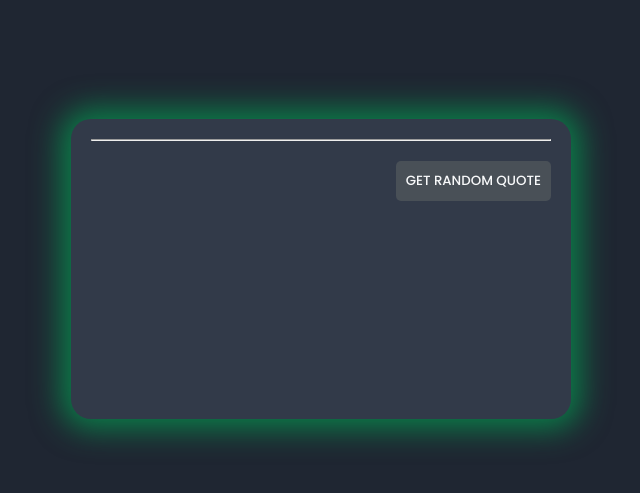
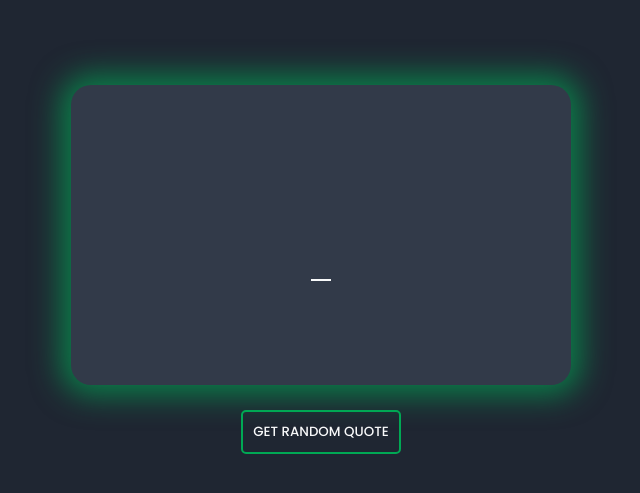
Before and after one commit to Mo7ammedd/taylor-quote-generator, a plain HTML site: page index.html in a window 1280 px wide. Shown: the part 131-624 px from the top of the page, without its empty margins (319-959 px from the left). Drawn offline with Linux system fonts and the light colour scheme.

Commit message:
add click box

```diff
--- a/index.html
+++ b/index.html
@@ -13,12 +13,11 @@
         <div class="text">
           <h4></h4>
         </div>
-      <hr />
-      <div class="song-container"> <p id="song"></p> </div>
-      <div class="btn">
+        <!-- <hr /> -->
+        <div class="song-container"><p id="song"></p></div>
+        <div class="btn"></div>
+      </div>
       <button>get random Quote</button>
-      </div>
-    </div>
     </div>
     <script src="./script.js"></script>
   </body>
--- a/script.js
+++ b/script.js
@@ -1,12 +1,14 @@
 const btn = document.querySelector("button");
-const heading = document.querySelector("h4");
+const heading = document.querySelector("h4"); // this will have the quote itself
 const songContainer = document.querySelector(".song-container"); // Assuming a container for song/album info
 
 btn.addEventListener("click", getRandomJoke);
 
 async function getRandomJoke() {
   try {
-    const response = await fetch("https://taylor-swift-lyrics-eaia.onrender.com/get");
+    const response = await fetch(
+      "https://taylor-swift-lyrics-eaia.onrender.com/get"
+    );
     const data = await response.json();
 
     if (!data.quote) {
@@ -20,11 +22,12 @@ async function getRandomJoke() {
       const songName = data.song;
       const albumName = data.album;
 
-      const songElement = document.createElement('p');
+      const songElement = document.createElement("p");
       songElement.id = `song-${Math.random().toString(36).substr(2, 9)}`;
       songElement.innerHTML = `<strong>Song:</strong> ${songName} - <strong>Album:</strong> ${albumName}`; // Combined and emphasized
 
-      songContainer.appendChild(songElement);
+      // songContainer.appendChild(songElement); appending everytime will duplicate it instead change the value itself
+      songContainer.innerHTML = songElement.innerHTML;
     } else {
       console.warn("API response didn't include song and album information.");
     }
--- a/style.css
+++ b/style.css
@@ -7,7 +7,7 @@
 }
 
 body {
-  font-family: 'Manrope', sans-serif;
+  font-family: "Manrope", sans-serif;
   font-size: 24px;
   background-color: hsl(218, 23%, 16%);
   color: hsl(193, 38%, 86%);
@@ -26,6 +26,8 @@ body {
   display: flex;
   justify-content: center;
   align-items: center;
+  flex-direction: column;
+  gap: 25px;
 }
 
 .rand {
@@ -35,6 +37,9 @@ body {
   border-radius: 20px;
   box-shadow: 0 0 30px 10px rgba(0, 168, 84, 0.68);
   padding: 20px;
+  display: grid;
+  grid-template-rows: repeat(2, 1fr);
+  place-items: center;
 }
 
 h4 {
@@ -45,6 +50,10 @@ h4 {
   font-style: italic;
 }
 
+.song-container {
+  padding: 10px;
+  border-top: 2px solid #f8f9fa;
+}
 
 #song {
   margin-top: 20px;
@@ -58,7 +67,7 @@ h4 {
 }
 
 button {
-  background-color: #495057;
+  background-color: transparent;
   font-family: "Poppins", sans-serif;
   font-weight: 500;
   color: #f8f9fa;
@@ -68,4 +77,21 @@ button {
   padding: 10px;
   border-radius: 5px;
   cursor: pointer;
+  position: relative;
+  border: 2px solid rgb(0, 168, 84);
 }
+button::before {
+  content: "";
+  width: 0;
+  height: 100%;
+  position: absolute;
+  top: 0;
+  left: 0;
+  background-color: rgb(0, 168, 84);
+  transition: all 300ms;
+  z-index: -1;
+  border-radius: 5px;
+}
+button:hover::before {
+  width: 100%;
+}
```
Lines whose indentation alone changed are shown as unchanged.
